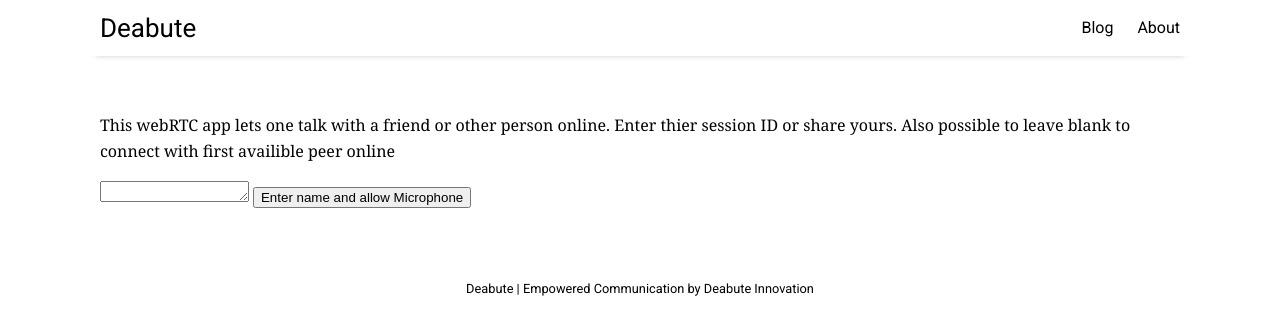
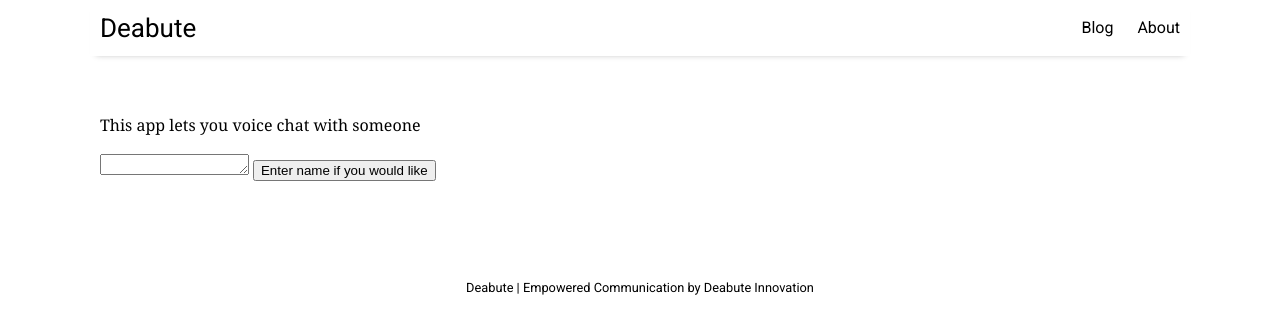
Before and after one commit to Deabute/deabute.com, a Jekyll site: the page built from chat.html, in a window 1280 px wide. Shown: the top 335 px of the page. Built offline with Jekyll 4.4.1, drawn with Linux system fonts in a browser that asks for light colours; nearby versions of some CDN libraries; part of the change alters nothing that is shown.

```diff
--- a/assets/js/chat.js
+++ b/assets/js/chat.js
@@ -24,22 +24,16 @@ var rtc = { // stun servers in config allow client to introspect a communication
         rtc.peer.createOffer(offerConfig).then( function onOffer(desc){       // get sdp data to show user, that will share with a friend
             return rtc.peer.setLocalDescription(desc);                        // note what sdp data self will use
         }).then( function onSet(){
-            console.log('sending offer');
             ws.send({type: 'offer', sdp: rtc.peer.localDescription, friendName: friendName}); // send offer to friend
         });
     },
-    onOffer: function(sdp){
+    giveAnswer: function(sdp){
         rtc.peer.setRemoteDescription(sdp);
         rtc.peer.createAnswer().then(function onAnswer(answer){ // create answer to remote peer that offered
             return rtc.peer.setLocalDescription(answer);        // set that offer as our local discripion
         }).then(function onOfferSetDesc(){
-            console.log('sending answer');
             ws.send({type: 'answer', sdp: rtc.peer.localDescription, friendId: ws.friendId}); // send offer to friend
         });                                                     // note answer is shown to user in onicecandidate event above once resolved
-    },
-    connect: function(){                                        // what to do when a friends session id is entered
-        rtc.init(function(){rtc.createOffer(app.nameInput.value);});
-        app.nameInput.value = '';
     }
 };
 
@@ -49,29 +43,27 @@ var dataPeer = {
     newChannel: function(event){
         receiveChannel = event.channel;                          // recieve channel events handlers created on connection
         receiveChannel.onerror = function onError(){};           // handling errors could be a good idea
-        receiveChannel.onmessage = function onMsg(event){
-            var res = dataPeer.incoming(event.data);
-            if(res.type){ws.send(res);}
-        };
+        receiveChannel.onmessage = dataPeer.incoming;
         receiveChannel.onopen = function onOpen(){
             dataPeer.connected = true;
             dataPeer.send({type: 'connect'});
         };    // handle events upon opening connection
         receiveChannel.onclose = function onClose(){dataPeer.connected = false;}; // doenst seem to work on closing a tab
     },
-    incoming: function(message){               // handle incoming socket messages
+    incoming: function(event){                 // handle incoming socket messages
         var req = {type: null};                // request
-        try {req = JSON.parse(message);}       // probably should be wrapped in error handler
-        catch(error){}                         // if error we don't care there is a default object
+        try {req = JSON.parse(event.data);}catch(error){}       // probably should be wrapped in error handler
         var res = {type: null};                // response
         if(req.type === 'disconnect'){
-            app.changeMode(1);                 // jump to startin point
+            app.showConnect();                 // show ability to connect once disconnected
         } else if(req.type === 'connect'){
-            app.changeMode(4);                 // last stage mode change
-        } else {
-            console.log(message);              // will log message regardless of whether it was parsed
-        }
-        return res;
+            app.friendInput.value = '';
+            app.friendInput.style.visibility = 'hidden';
+            app.discription.innerHTML = 'connected';
+            app.connectButton.innerHTML = 'Disconnect';
+            app.connectButton.style.visibility = 'visible';
+        } // else { console.log(event.data); }        // will log message regardless of whether it was parsed
+        if(res.type){dataPeer.send(res);}
     },
     send: function(sendObj){
         try{sendObj = JSON.stringify(sendObj);} catch(error){console.log(error);}
@@ -86,7 +78,6 @@ var dataPeer = {
 };
 
 var ws = {
-    id: null,          // id of this connection set by server
     friendId: '',      // socket id of peer connection
     instance: null,    // placeholder for websocket object
     connected: false,  // set to true when connected to server
@@ -94,34 +85,29 @@ var ws = {
         ws.instance = new WebSocket(server);
         ws.instance.onopen = function(event){
             ws.connected = true;
-            ws.instance.onmessage = function(event){
-                var res = ws.incoming(event.data);
-                if(res.type){ws.send(res);}
-            };
+            ws.instance.onmessage = ws.incoming;
+            ws.send({type: 'connected', username: localStorage.username}); // may not have username, no problem, just need an ack
             ws.onclose = function onSocketClose(){ws.connected = false;};
             ws.onerror = function onSocketError(){console.log(error);};
         };
     },
-    incoming: function(message){         // handle incoming socket messages
+    incoming: function(event){         // handle incoming socket messages
         var req = {type: null};          // request
-        try {req = JSON.parse(message);} // probably should be wrapped in error handler
+        try {req = JSON.parse(event.data);} // probably should be wrapped in error handler
         catch(error){}                   // if error we don't care there is a default object
         var res = {type: null};          // response
-        if(req.type === 'token'){
-            ws.id = req.data;
-        } else if(req.type === 'offer'){
+        if(req.type === 'offer'){
             ws.friendId = req.id;
-            rtc.init(function onInit(){rtc.onOffer(req.sdp);});
+            rtc.init(function onInit(){rtc.giveAnswer(req.sdp);});
         } else if(req.type === 'answer'){
             rtc.peer.setRemoteDescription(req.sdp);
         } else if(req.type === 'ice'){
             rtc.peer.addIceCandidate(req.canidate);
         } else if(req.type === 'nomatch'){
-            console.log('no matches found');
-        } else {
-            // console.log(message);        // will log message regardless of whether it was parsed
-        }
-        return res;
+            app.showConnect();
+            app.discription.innerHTML = 'no soup for you';
+        } // else { console.log(event.data); }    // will log message regardless of whether it was parsed
+        if(res.type){ws.send(res);}
     },
     send: function(msg){
         try{msg = JSON.stringify(msg);} catch(error){console.log(error);}
@@ -142,6 +128,8 @@ var media = {
         var onMediaCallback = onMedia ? onMedia : function noSoupForYou(){};
         navigator.mediaDevices.getUserMedia({audio: true, video: false}).then(function onMedia(mediaStream){
             media.stream = mediaStream;
+            app.setupButton.style.visibility = 'hidden';
+            app.showConnect();
             var audioTracks = mediaStream.getAudioTracks();
             if(audioTracks.length){
                 if(audioTracks[0].enabled){
@@ -153,56 +141,57 @@ var media = {
 };
 
 var app = {
-    chatMode: 1, // Determites if showing talkin mode or connecting mode
     modeButton: document.getElementById('modeButton'),
-    nameInput: document.getElementById('nameInput'),
+    setupInput: document.getElementById('setupInput'),
+    setupButton: document.getElementById('setupButton'),
+    friendInput: document.getElementById('friendInput'),
+    connectButton: document.getElementById('connectButton'),
     discription: document.getElementById('discription'),
     init: function(){
         document.addEventListener('DOMContentLoaded', function(){       // wait till dom is loaded before manipulating it
+            ws.init(document.getElementById('socketserver').innerHTML, localStorage.username, localStorage.uid);
             document.getElementById('socketserver').style.visibility = 'hidden'; // hide, not sure how to do this in html
-            app.modeButton.innerHTML = 'Enter name and allow Microphone';
-            ws.init(document.getElementById('socketserver').innerHTML); // grab socket server from compiled jekyll temlpate for this env
+            app.hideConnect();
+            if(localStorage.username){
+                app.discription.innerHTML = 'Welcome back';
+                app.setupButton.innerHTML = 'Turn on Microphone';
+                app.setupInput.value = localStorage.username;
+            } else {
+                app.setupButton.innerHTML = 'Enter name if you would like';
+            }
         });
     },
-    changeMode: function(chatMode){ // change between chat or connect view
-        app.chatMode = chatMode ? chatMode : app.chatMode + 1;
-        if(app.chatMode > 4){app.chatMode = 0;}
-        if(app.chatMode === 0){
+    setup: function(){
+        app.setupButton.innerHTML = 'Please allow Microphone, in order to connect';
+        if(localStorage.username !== app.setupInput.value){ // create or change username
+            ws.send({type: 'name', name: app.setupInput.value.toLowerCase()});
+            localStorage.username = app.setupInput.value;
+        }
+        app.setupInput.style.visibility = 'hidden';
+        media.init();
+    },
+    showConnect: function(){
+        if(rtc.peer){ rtc.peer.close(); rtc.peer = null;} // clean up pre existing rtc connection if there
+        app.discription.innerHTML = 'Enter a friend\'s name or just press connect to get a match';
+        app.friendInput.style.visibility = 'visible';
+        app.connectButton.innerHTML = 'Connect';
+        app.connectButton.style.visibility = 'visible';
+    },
+    hideConnect: function(){
+        app.friendInput.value = '';
+        app.friendInput.style.visibility = 'hidden';
+        app.connectButton.style.visibility = 'hidden';
+    },
+    toggleConnection: function(){
+        if(dataPeer.connected){
             dataPeer.send({type: 'disconnect'}); // tell friend we are done
             ws.send({type: 'disconnect'});       // tell server we are done
-            app.changeMode(1);                   // jump to starting point
-        } else if(app.chatMode === 1){           // end chat button was press
-            ws.friendId = '';
-            rtc.peer.close();
-            rtc.peer = null;
-            // app.discription.style.visibility = 'visible';
-            if(media.stream){app.changeMode(2);}
-            else { app.modeButton.innerHTML = 'Enter name and allow Microphone'; }
-        } else if(app.chatMode === 2){
-            if(media.stream){
-                app.discription.style.visibility = 'visible';
-                app.nameInput.style.visibility = 'visible';
-            } else {
-                media.init();
-                ws.send({type: 'name', name: app.nameInput.value});
-            }
-            app.nameInput.value = '';
-            app.modeButton.innerHTML = 'Connect (empty for whomever)';
-        } else if(app.chatMode == 3){
-            if(media.stream){
-                rtc.connect();
-                app.modeButton.style.visibility = 'hidden';
-            } else {
-                app.modeButton.innerHTML = 'No voice detected';
-                media.init();
-                app.chatMode = 2;
-            }
-        } else if (app.chatMode === 4){
-            app.modeButton.style.visibility = 'visible';
-            app.nameInput.style.visibility = 'hidden';
-            app.discription.style.visibility = 'hidden';
-            app.modeButton.innerHTML =  'disconnect';
-        } else {console.log('ya daw gone messed up');}
+            app.showConnect();
+        } else {
+            rtc.init(function(){rtc.createOffer(app.friendInput.value.toLowerCase());});
+            app.discription.innerHTML = 'connecting';
+            app.hideConnect();
+        }
     }
 };
 
--- a/chat.html
+++ b/chat.html
@@ -3,11 +3,12 @@ layout: page
 title:
 ---
 
-<p id='discription'>This webRTC app lets one talk with a friend or other person online.
-Enter thier session ID or share yours.
-Also possible to leave blank to connect with first availible peer online</p>
-<textarea id="nameInput" rows="1" cols="16"></textarea>
-<button onclick="app.changeMode()" type="button" id='modeButton'></button>
+<p id='discription'>This app lets you voice chat with someone</p>
+<textarea id="setupInput" value="anonymous" rows="1" cols="16"></textarea>
+<button onclick="app.setup()" type="button" id='setupButton'></button>
+<br>
+<textarea id="friendInput" rows="1" cols="16"></textarea>
+<button onclick="app.toggleConnection()" type="button" id='connectButton'></button>
 {% if jekyll.environment == "production" %}
     <p id=socketserver>{{ site.socketserver }}</p>
 {% else %}
```
